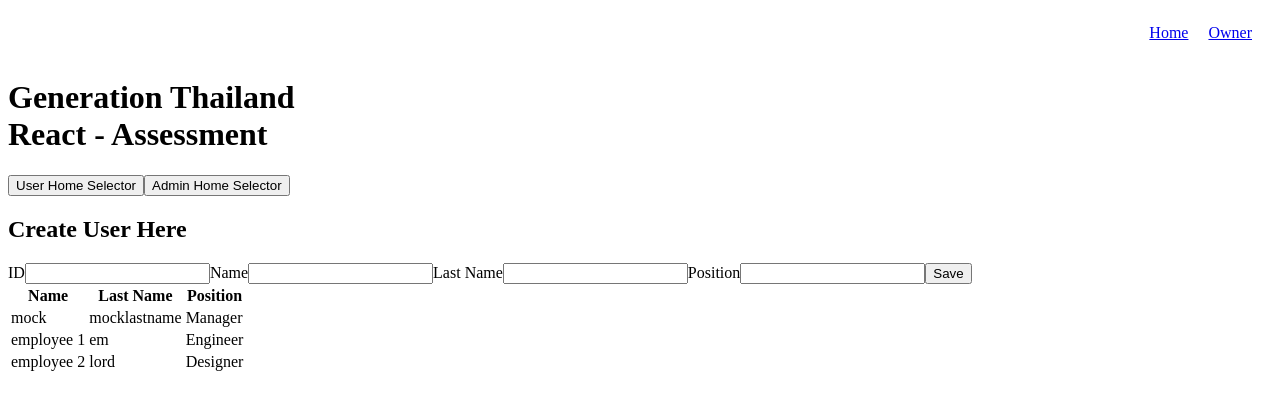
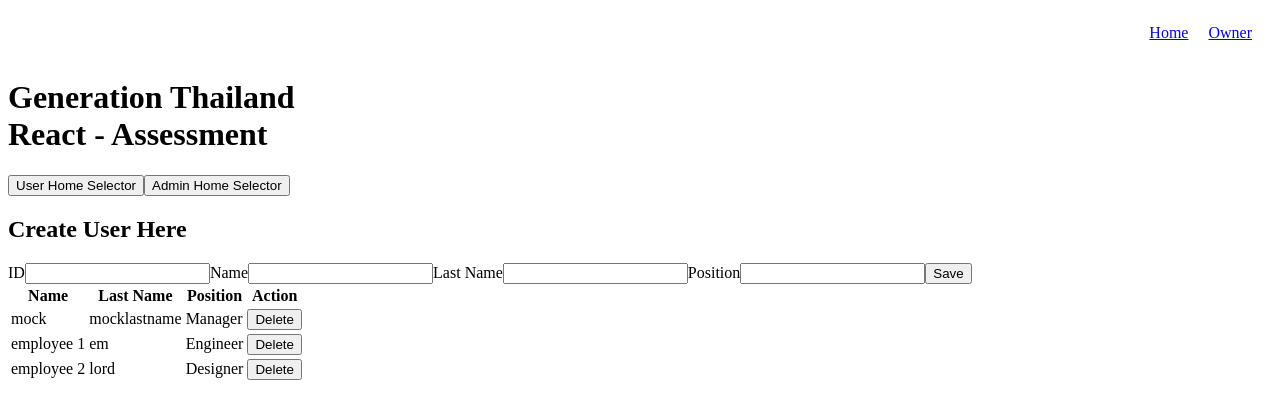
Before and after one commit to ymn-dev/career-changer-react-assessment, a React (Vite) app: page / in a window 1280 px wide. Both pictures are taken after a click on the button "Admin Home Selector". Shown: the top 418 px of the page. Built offline with nearby package versions, Linux system fonts and the light colour scheme.

Commit message:
add remove employee button

```diff
--- a/src/Admin.jsx
+++ b/src/Admin.jsx
@@ -12,6 +12,11 @@ const Admin = (props) => {
     event.preventDefault();
     const newEmployee = userData;
     setEmployees([...employees, newEmployee]);
+  };
+
+  const deleteHandle = (id) => {
+    const updatedList = employees.filter((employee) => id !== employee.id);
+    setEmployees(updatedList);
   };
 
   return (
@@ -66,6 +71,7 @@ const Admin = (props) => {
             <th>Name</th>
             <th>Last Name</th>
             <th>Position</th>
+            <th>Action</th>
           </tr>
         </thead>
         <tbody>
@@ -76,6 +82,9 @@ const Admin = (props) => {
                 <td>{employee.name}</td>
                 <td>{employee.lastname}</td>
                 <td>{employee.position}</td>
+                <td>
+                  <button onClick={() => deleteHandle(employee.id)}>Delete</button>
+                </td>
               </tr>
             );
           })}
```
